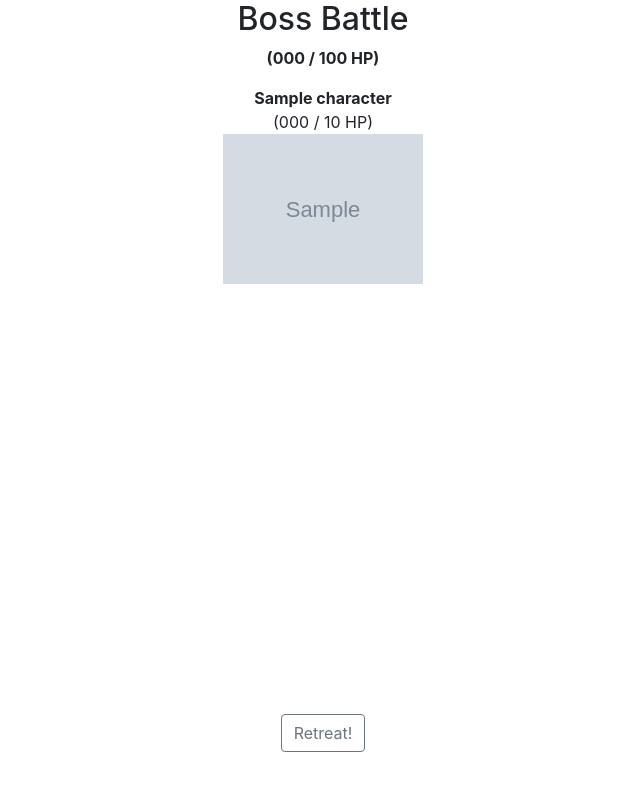
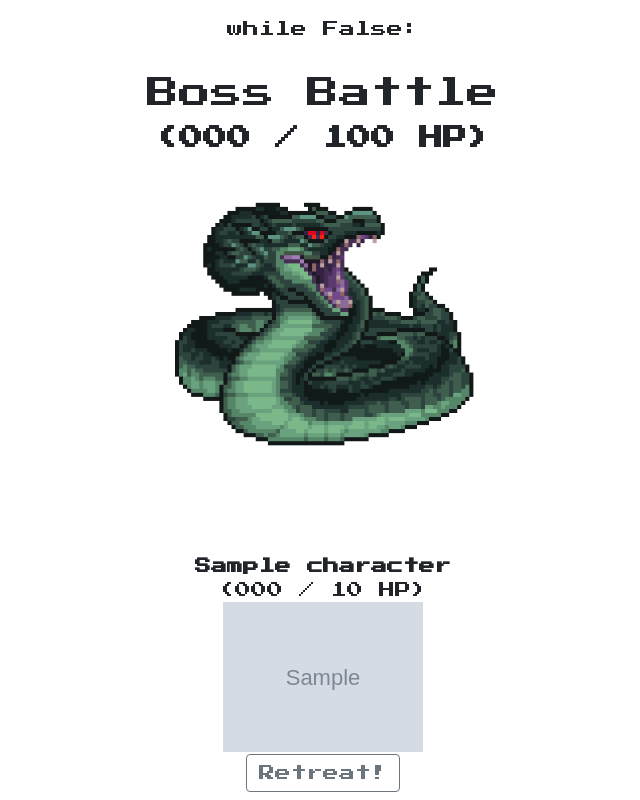
Before and after one commit to a-mason/CP1895project, a Python web app: template templates/battle.html in a window 1280 px wide. Shown: the whole page, without its empty margins (317-957 px from the left). Run offline with Jinja, Linux system fonts and the light colour scheme; the template is opened without the code that fills it: most values are stand-ins (such as "Sample title", 1, 10 or a date in 2020); grey boxes marked "Sample" are stand-in pictures; one stand-in notice (Sample message) is shown.

Commit message:
Update to battle option and added flash messages

```diff
--- a/static/styles.css
+++ b/static/styles.css
@@ -1,3 +1,21 @@
+@import url('https://fonts.googleapis.com/css2?family=Press+Start+2P&display=swap');
+
+body {
+  font-family: 'Press Start 2P', cursive !important;
+}
+
+.bosshp {
+  font-family: 'Press Start 2P', cursive;
+  font-size: 24px;
+}
+
 .fainted {
   filter: grayscale(100%);
 }
+
+.faintedtext {
+  font-family: 'Press Start 2P';
+  font-size: 14px;
+  margin-left: 6px;
+  color: red;
+}
--- a/templates/battle.html
+++ b/templates/battle.html
@@ -1,14 +1,40 @@
 {% extends "layout.html" %}
 
 {% block body %}
-  <div class="d-flex flex-wrap justify-content-center gap-4">
+    <div class="d-flex justify-content-center">
+        {% if boss_hp > 0 %}
+            <p class="d-inline-block text-center mt-2 border border-dark py-2 px-3">
+            <span>while True:</span>
+         {% else %}
+            <p class="d-inline-block text-center mt-2 border border-white py-2 px-3">
+            <span>while False:</span>
+        {% endif %}
+        </p>
+    </div>
+
+    <div class="d-flex flex-wrap justify-content-center gap-4 mt-2">
       <div class="col-auto text-center">
       <h2>Boss Battle</h2>
-      <p><b>({{ boss_hp }} / 100 HP)</b></p>
+      <p class="bosshp"><b>({{ boss_hp }} / 100 HP)</b></p>
+      <img src="static/requiredimages/booleanbasilisk.png" class="{% if boss_hp <= 0 %}fainted{% endif %}" height="300">
       </div>
-  </div>
+    </div>
 
-  <div class="d-flex flex-wrap justify-content-center">
+    <div class="col-auto text-center">
+        {% with messages = get_flashed_messages(with_categories=true) %}
+          {% if messages %}
+            {% for category, message in messages %}
+            <p>{% if category == "attack" %}</p>
+                {{ message }}
+            <p>{% elif category == "counter" %}</p>
+                {{ message }}
+              {% endif %}
+            {% endfor %}
+          {% endif %}
+        {% endwith %}
+    </div>
+
+  <div class="fixed-bottom d-flex flex-wrap justify-content-center mb-5">
     {% for character in characters %}
         <div class="text-center mx-3">
             <b>{{ character.name }}</b><br>({{ character.hp }} / 10 HP)<br>
@@ -18,12 +44,12 @@
             <button class="btn btn-outline-secondary" type="submit">Attack</button>
             </form>
         {% elif character.hp <= 0 %}
-            <p style="color: red">Fainted!</p>
+            <p class="faintedtext">Fainted!</p>
         {% endif %}
         </div>
     {% endfor %}
   </div>
-    <div class="fixed-bottom text-center mt-4 mb-5">
+    <div class="fixed-bottom text-center mb-2">
       <a class="btn btn-outline-secondary" href="{{ url_for('index') }}">Retreat!</a>
     </div>
 
--- a/templates/index.html
+++ b/templates/index.html
@@ -21,7 +21,7 @@
         <a href="{{ url_for('add') }}">Add Character</a>
         <br>
     </div>
-    <div class="fixed-bottom text-center mt-4 mb-5">
+    <div class="fixed-bottom text-center mb-2">
       <a class="btn btn-outline-secondary" href="{{ url_for('battle') }}">Battle!</a>
     </div>
 {% endblock %}
--- a/templates/layout.html
+++ b/templates/layout.html
@@ -6,6 +6,7 @@
     <link rel="stylesheet" href="static/styles.css">
     <link rel="stylesheet" href="https://cdn.jsdelivr.net/npm/bootstrap@4.1.3/dist/css/bootstrap.min.css"
           integrity="sha384-MCw98/SFnGE8fJT3GXwEOngsV7Zt27NXFoaoApmYm81iuXoPkFOJwJ8ERdknLPMO" crossorigin="anonymous">
+    <link rel="stylesheet" href="https://fonts.googleapis.com/css2?family=Press+Start+2P&display=swap">
 </head>
 <body>
     <main>
```
Also changed, not shown: app.py (+10 -9 lines), static/requiredimages/booleanbasilisk.png (added), static/requiredimages/npc.png (added).
